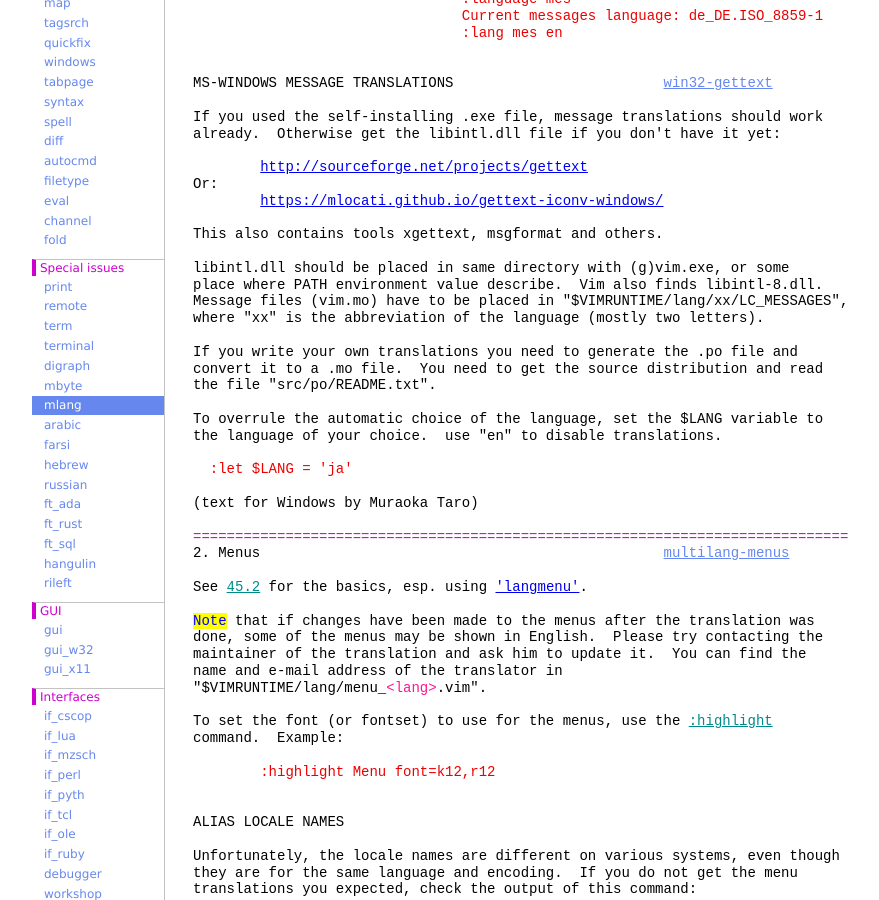
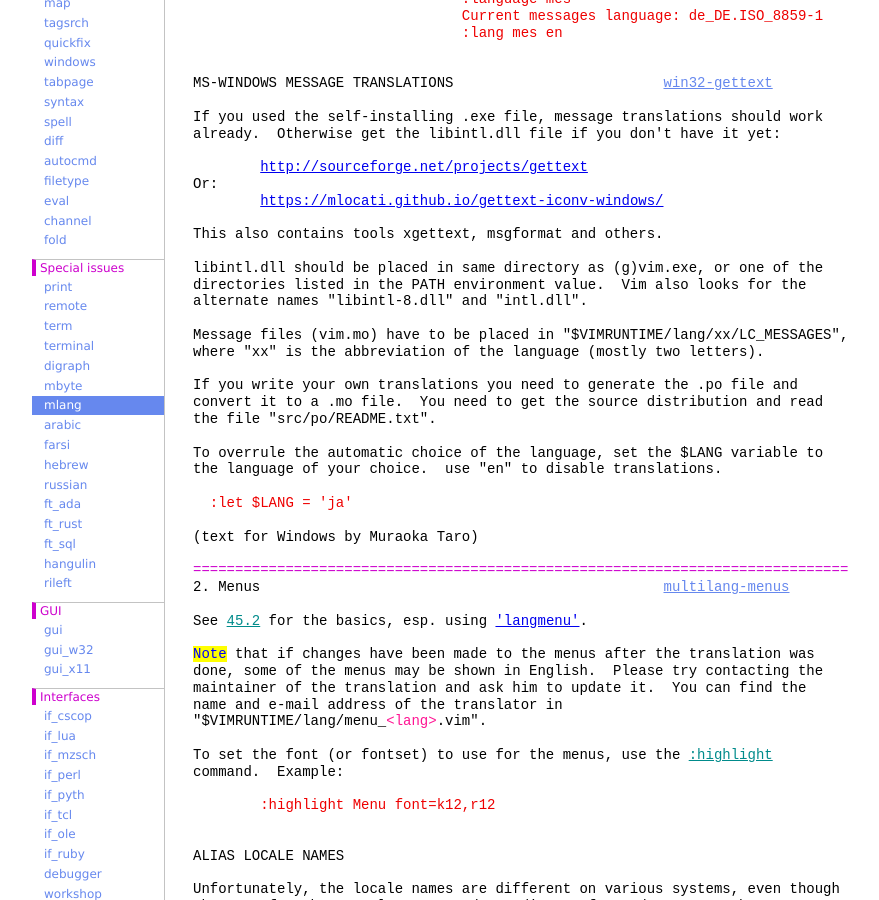
Before and after one commit to vim-jp/vimdoc-en, a Jekyll site: the page built from mlang.html, in a window 1280 px wide and 900 px high, scrolled down 1690 px. Shown: the whole window, without its empty margins (208-1087 px from the left). Built offline with Jekyll 4.4.1, drawn with Linux system fonts in a browser that asks for light colours; nearby versions of some CDN libraries; comment, search, counter and statistics services are not loaded.

Commit message:
Generated by Travis JOB 619.1
https://travis-ci.org/vim-jp/vimdoc-en/builds/438089079

```diff
--- a/mlang.html
+++ b/mlang.html
@@ -107,8 +107,10 @@ Or:<br>
 <br>
 This also contains tools xgettext, msgformat and others.<br>
 <br>
-libintl.dll should be placed in same directory with (g)vim.exe, or some<br>
-place where PATH environment value describe.&nbsp;&nbsp;Vim also finds libintl-8.dll.<br>
+libintl.dll should be placed in same directory as (g)vim.exe, or one of the<br>
+directories listed in the PATH environment value.&nbsp;&nbsp;Vim also looks for the<br>
+alternate names &quot;libintl-8.dll&quot; and &quot;intl.dll&quot;.<br>
+<br>
 Message files (vim.mo) have to be placed in &quot;$VIMRUNTIME/lang/xx/LC_MESSAGES&quot;,<br>
 where &quot;xx&quot; is the abbreviation of the language (mostly two letters).<br>
 <br>
```
